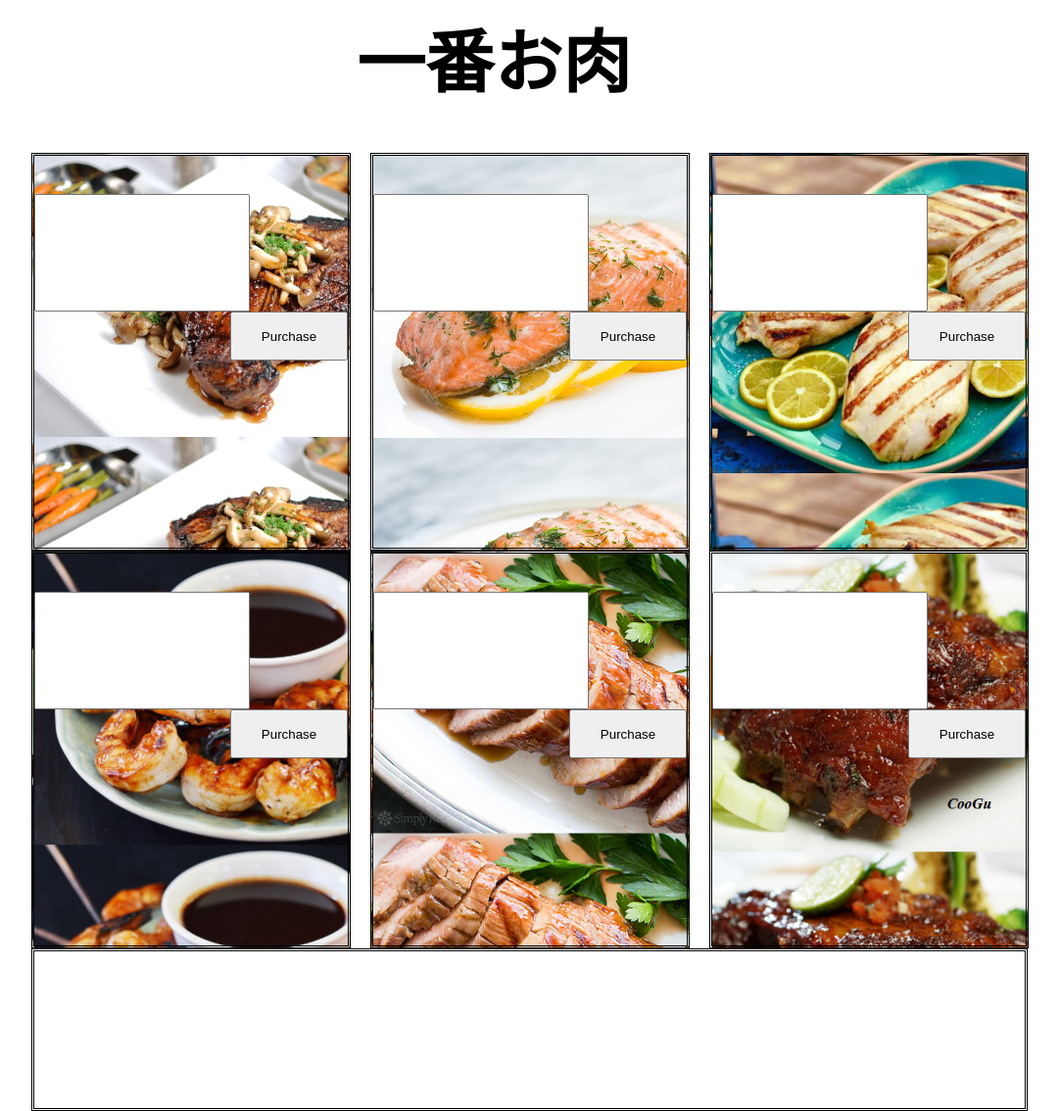
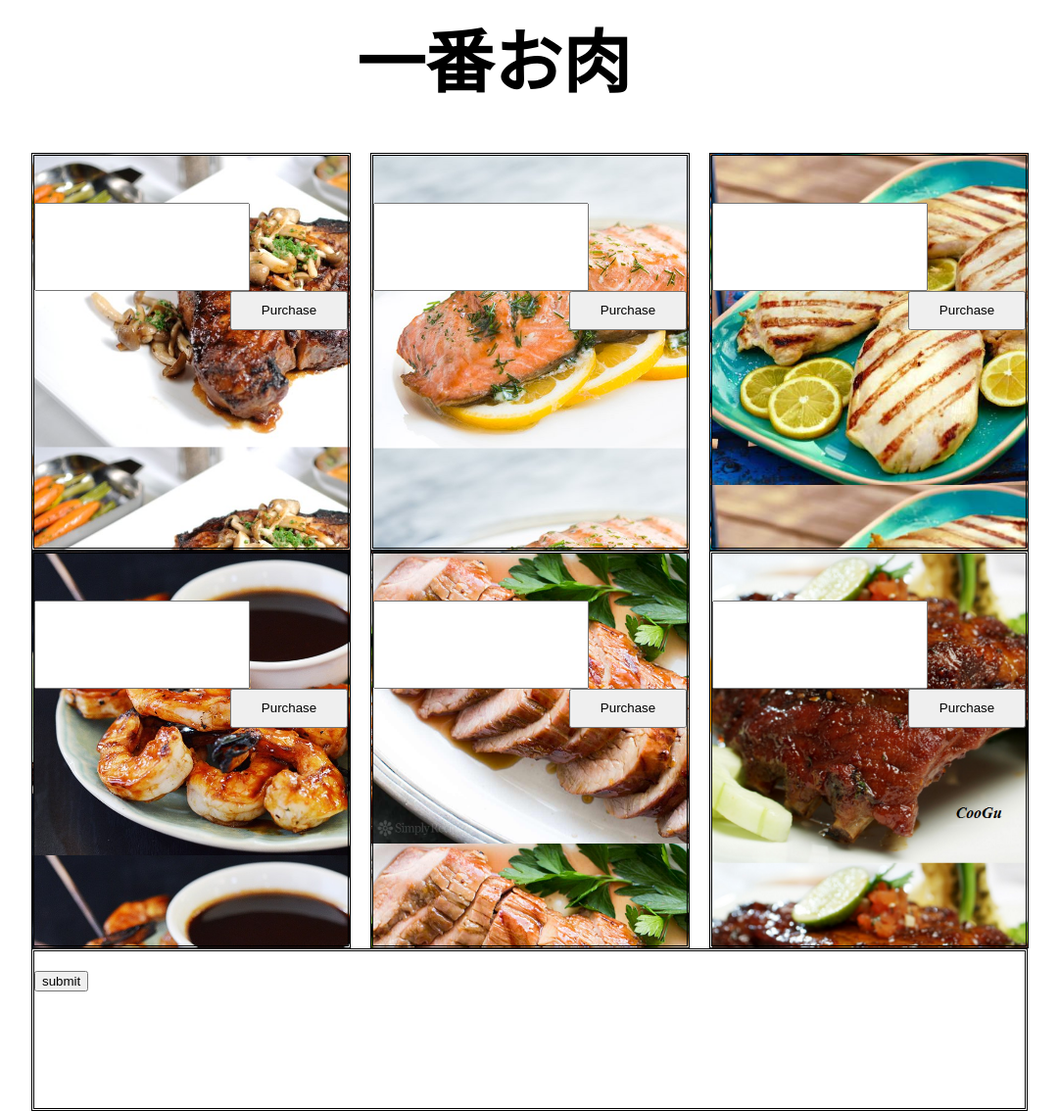
Before and after one commit to kaihe1/kai11.gihub.io, a plain HTML site: page index.html in a window 1280 px wide. Shown: the whole page at 98% size, without its empty margins (136-1217 px from the left). Drawn offline with nearby package versions, Linux system fonts and the light colour scheme.

Commit message:
Add files via upload

```diff
--- a/index.html
+++ b/index.html
@@ -12,7 +12,7 @@
         float:left;
         border: double;
         margin-left:20vh;
-        background-size:135%;
+        background-size:140%;
     }
     #salmon{
         height:50vh;
@@ -21,7 +21,7 @@
         float:left;
         border: double;
         margin-left:20px;
-        background-size:135%;
+        background-size:140%;
     }
     #chicken{
         height:50vh;
@@ -30,7 +30,7 @@
         float:left;
         border: double;
         margin-left:20px;
-        background-size:135%;
+        background-size:140%;
     }
     #shrimp{
         height:50vh;
@@ -39,7 +39,7 @@
         float:left;
         border: double;
         margin-left:20vh;
-        background-size:135%;
+        background-size:140%;
     }
     #pork{
         height:50vh;
@@ -48,7 +48,7 @@
         float:left;
         border: double;
         margin-left:20px;
-        background-size:135%;
+        background-size:140%;
     }
     #goat{
         height:50vh;
@@ -57,35 +57,35 @@
         float:left;
         border: double;
         margin-left:20px;
-        background-size:135%;
+        background-size:140%;
     }
     #user1{
-      height:120px;
+      height:90px;
       width:220px;
       font-size:100px;
     }
     #user2{
-      height:120px;
+      height:90px;
       width:220px;
       font-size:100px;
     }
     #user3{
-      height:120px;
+      height:90px;
       width:220px;
       font-size:100px;
     }
     #user4{
-      height:120px;
+      height:90px;
       width:220px;
       font-size:100px;
     }
     #user5{
-      height:120px;
+      height:90px;
       width:220px;
       font-size:100px;
     }
     #user6{
-      height:120px;
+      height:90px;
       width:220px;
       font-size:100px;
     }
@@ -94,36 +94,36 @@
     }
     #button1{
       width:120px;
-      height:50px;
+      height:40px;
       float:right;
 
     }
         #button2{
       width:120px;
-      height:50px;
+      height:40px;
       float:right;
 
     }    #button3{
       width:120px;
-      height:50px;
+      height:40px;
       float:right;
 
     }
         #button4{
       width:120px;
-      height:50px;
+      height:40px;
       float:right;
 
     }
         #button5{
       width:120px;
-      height:50px;
+      height:40px;
       float:right;
 
     }
         #button6{
       width:120px;
-      height:50px;
+      height:40px;
       float:right;
 
     }
@@ -135,6 +135,9 @@
         margin-left:20vh;
         font-size:20px;
     }
+    p{
+      font-size:30px;
+      color:red;    }
     </style>
   </head>
 <body>
@@ -163,6 +166,7 @@
 <div id="chicken">
   <h1 id="Gchicken"></h1>
   <p id="p3"></p>
+  <p id="d3"></p>
   <br>
   <input type="number" id="user3" min=0>
   <button onclick="purchase3()" id="button3">Purchase</button>
@@ -172,6 +176,7 @@
 <div id="shrimp">
   <h1 id="Gshrimp"></h1>
   <p id="p4"></p>
+  <p id="d4"></p>
   <br>
   <input type="number" id="user4" min=0>
   <button onclick="purchase4()" id="button4">Purchase</button>
@@ -181,6 +186,7 @@
 <div id="pork">
   <h1 id="Gpork"></h1>
   <p id="p5"></p>
+  <p id="d5"></p>
   <br>
   <input type="number" id="user5" min=0>
   <button onclick="purchase5()" id="button5">Purchase</button>
@@ -190,6 +196,7 @@
 <div id="goat">
   <h1 id="Ggoat"></h1>
   <p id="p6"></p>
+  <p id="d6"></p>
   <br>
   <input type="number" id="user6" min=0>
   <button onclick="purchase6()" id="button6">Purchase</button>
@@ -198,6 +205,7 @@
 
 <div id="result">
   <ol></ol>
+  <button onclick="submit()">submit</button>
 </div>
 <script src="back.js"></script>
 </body>
--- a/meat.json
+++ b/meat.json
@@ -1,5 +1,6 @@
 {
-    "meats": [{
+    "meats": [
+        {
             "name": "Grilled Steak",
             "price": 22,
             "descriptions": "Juicy meat and a great crust"
```
Also changed, not shown: index2.html (added, +11 -0 lines).
